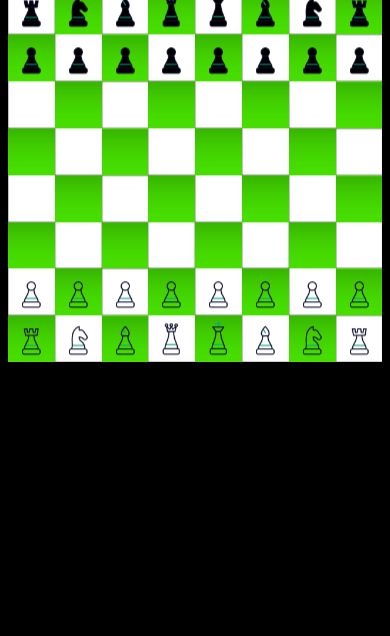
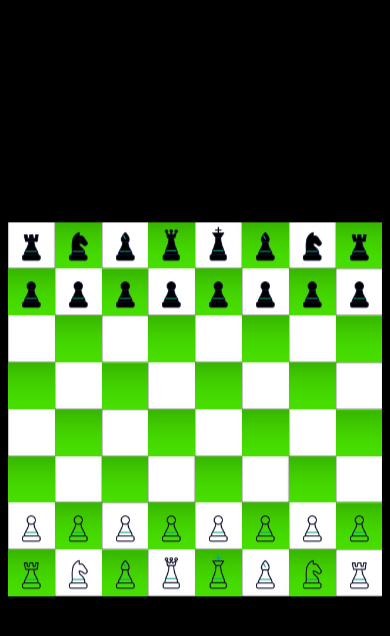
Before and after one commit to harish1102002/chess, a React (Create React App) app: page / in a window 390 px wide. Shown: the top 636 px of the page. Built offline with nearby package versions, Linux system fonts and the light colour scheme.

Commit message:
Update app.css

```diff
--- a/src/app.css
+++ b/src/app.css
@@ -4,7 +4,6 @@
 	transform: rotateX(180deg);
 	transition-duration: 2.5s;
 	overflow: hidden !important;
-	margin-top: -20px;
   }
 
 body{
@@ -60,7 +59,7 @@ img{
 		padding-left: 0;
 		width: 96vw;
 		height: 96vw;
-	  margin-top: max(calc((96vh - 100vw)/2),0);
+	  margin-top: calc((97vh - 100vw)/2);
 	}
 
 }
@@ -70,7 +69,7 @@ img{
 
 .h
 {
-	margin-top: max(calc((96vh - 100vw)/2),0);
+	margin-top: calc((97vh - 100vw)/2);
 }
 
 }
```
